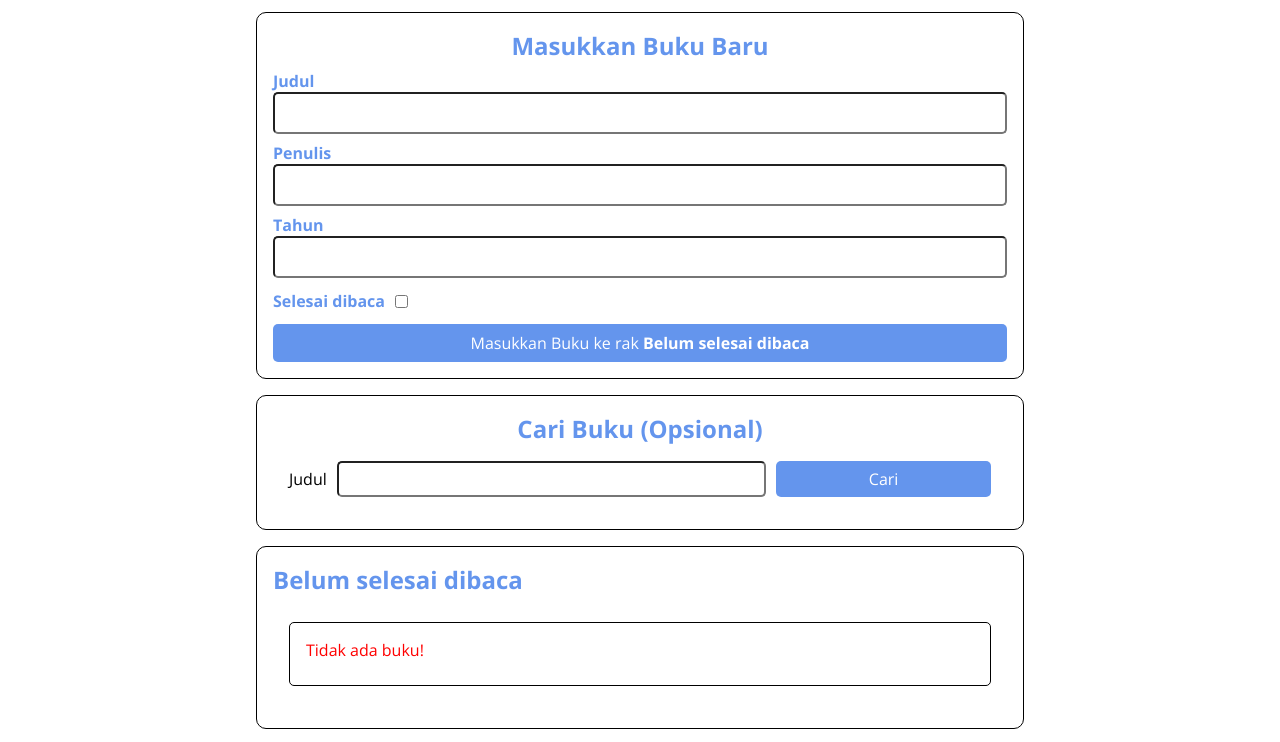
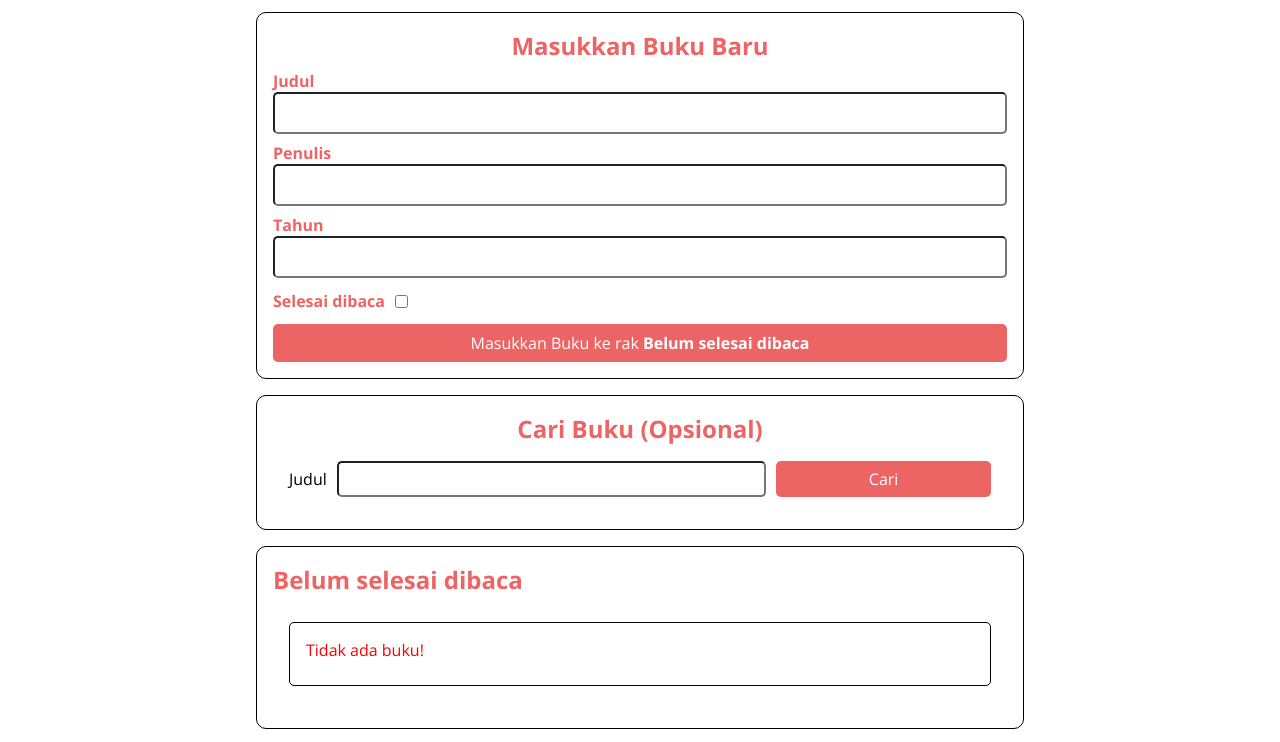
Before and after one commit to Deri-Kurniawan/SIB-Bookshelf-Apps-Submission, a plain HTML site: page index.html in a window 1280 px wide. Shown: the part 71-813 px from the top of the page. Drawn offline with nearby package versions, Linux system fonts and the light colour scheme.

Commit message:
change theme color

```diff
--- a/style.css
+++ b/style.css
@@ -4,11 +4,14 @@
     box-sizing: border-box;
 }
 
-body, input, button {
+body,
+input,
+button {
     font-family: 'Open Sans', sans-serif;
 }
 
-input, button {
+input,
+button {
     font-size: 16px;
 }
 
@@ -17,7 +20,7 @@ input, button {
     display: flex;
     align-items: center;
     justify-content: center;
-    background-color: cornflowerblue;
+    background-color: rgb(237, 100, 100);
     color: white;
 }
 
@@ -37,17 +40,17 @@ main {
     border-radius: 10px;
 }
 
-.input_section > h2 {
+.input_section>h2 {
     text-align: center;
-    color: cornflowerblue;
+    color: rgb(237, 100, 100);
 }
 
-.input_section > form > .input {
+.input_section>form>.input {
     margin: 8px 0;
 }
 
-.input_section > form > button {
-    background-color: cornflowerblue;
+.input_section>form>button {
+    background-color: rgb(237, 100, 100);
     color: white;
     border: 0;
     border-radius: 5px;
@@ -57,11 +60,11 @@ main {
     cursor: pointer;
 }
 
-.input_section > form > button > span {
+.input_section>form>button>span {
     font-weight: bold;
 }
 
-.input_section > form > .input > input {
+.input_section>form>.input>input {
     display: block;
     width: 100%;
     padding: 8px;
@@ -70,19 +73,19 @@ main {
 
 
 
-.input_section > form > .input > label {
-    color: cornflowerblue;
+.input_section>form>.input>label {
+    color: rgb(237, 100, 100);
     font-weight: bold;
 }
 
-.input_section > form > .input_inline {
+.input_section>form>.input_inline {
     margin: 12px 0;
     display: flex;
     align-items: center;
 }
 
-.input_section > form > .input_inline > label {
-    color: cornflowerblue;
+.input_section>form>.input_inline>label {
+    color: rgb(237, 100, 100);
     font-weight: bold;
     margin-right: 10px;
 }
@@ -97,11 +100,11 @@ main {
     border-radius: 10px;
 }
 
-.search_section > h2 {
-    color: cornflowerblue;
+.search_section>h2 {
+    color: rgb(237, 100, 100);
 }
 
-.search_section > form {
+.search_section>form {
     padding: 16px;
     width: 100%;
     display: grid;
@@ -109,18 +112,18 @@ main {
     grid-gap: 10px;
 }
 
-.search_section > form > label {
+.search_section>form>label {
     display: flex;
     align-items: center;
 }
 
-.search_section > form > input {
+.search_section>form>input {
     padding: 5px;
     border-radius: 5px;
 }
 
-.search_section > form > button {
-    background-color: cornflowerblue;
+.search_section>form>button {
+    background-color: rgb(237, 100, 100);
     color: white;
     border: 0;
     border-radius: 5px;
@@ -134,26 +137,27 @@ main {
     border-radius: 10px;
 }
 
-.book_shelf > h2 {
-    color: cornflowerblue;
+.book_shelf>h2 {
+    color: rgb(237, 100, 100);
 }
 
-.book_shelf > .book_list {
+.book_shelf>.book_list {
     padding: 16px;
 }
 
-.book_shelf > .book_list > .book_item {
+.book_shelf>.book_list>.book_item {
     padding: 8px 16px 16px 16px;
     border: 1px solid black;
     border-radius: 5px;
     margin: 10px 0;
 }
 
-.book_shelf > .book_list > .book_item > h3, p {
+.book_shelf>.book_list>.book_item>h3,
+p {
     margin: 8px 0;
 }
 
-.book_shelf > .book_list > .book_item > .action > button {
+.book_shelf>.book_list>.book_item>.action>button {
     border: 0;
     padding: 5px;
     margin: 0 5px 0 0;
@@ -161,12 +165,12 @@ main {
     cursor: pointer;
 }
 
-.book_shelf > .book_list > .book_item > .action > .green {
-    background-color: darkgreen;
+.book_shelf>.book_list>.book_item>.action>.green {
+    background-color: rgb(116, 237, 100);
     color: white;
 }
 
-.book_shelf > .book_list > .book_item > .action > .red {
-    background-color: darkred;
+.book_shelf>.book_list>.book_item>.action>.red {
+    background-color: rgb(237, 100, 100);
     color: white;
 }
```
